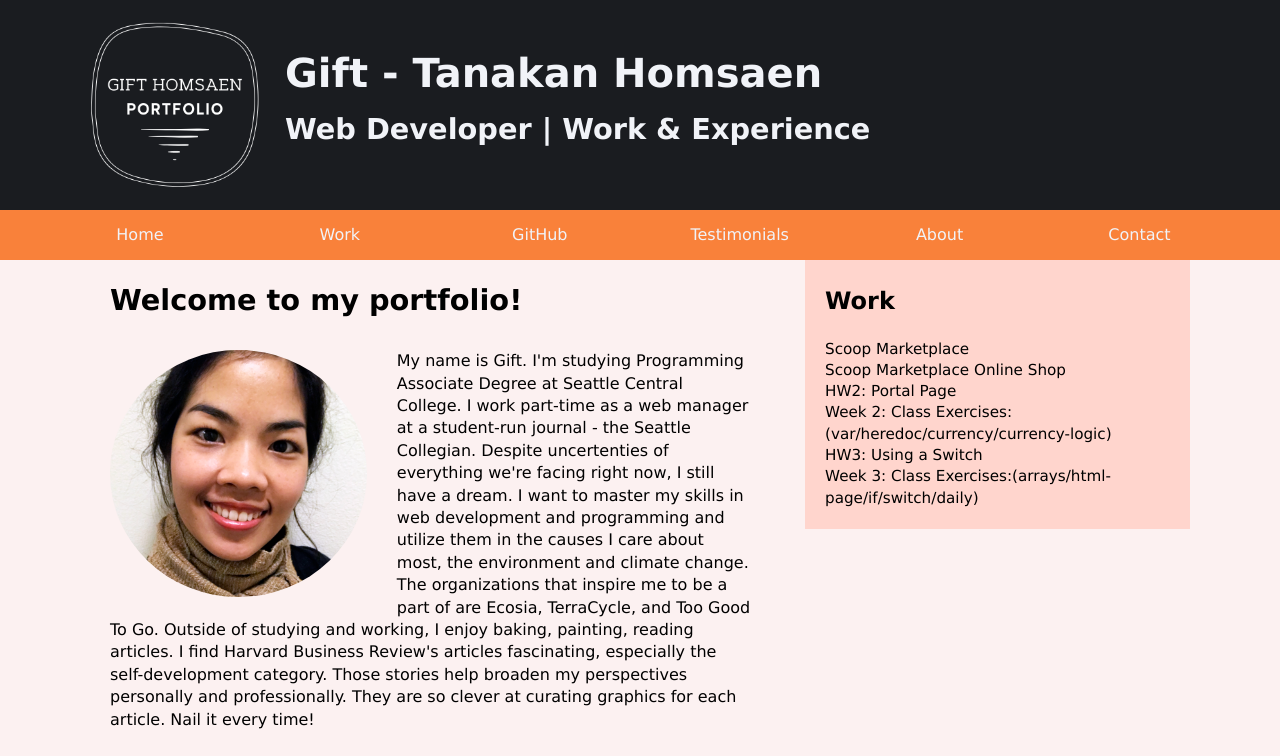
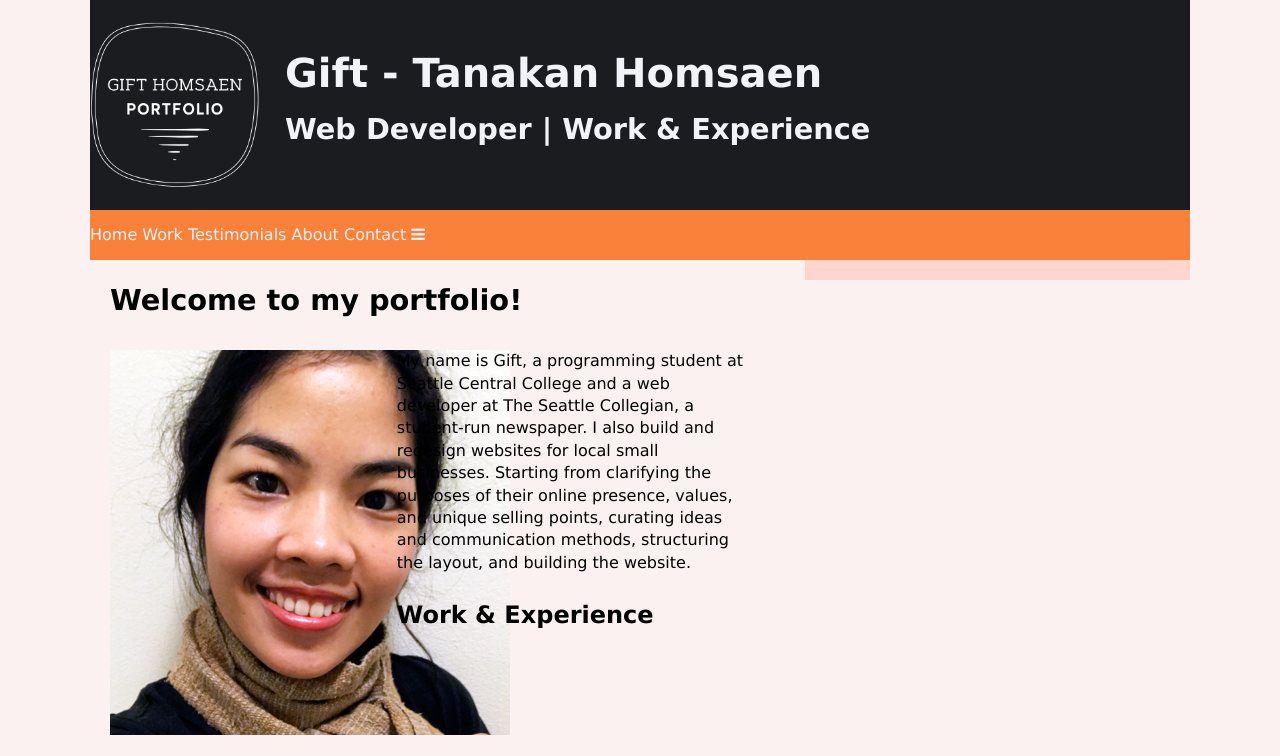
Before and after one commit to gifttanakan/portfolio, a PHP site: page / in a window 1280 px wide. Shown: the top 756 px of the page. Run offline with PHP 8.4, Linux system fonts and the light colour scheme.

Commit message:
Get the grid, flex to work as a structure first
- Flex within grid
- responsive

```diff
--- a/index.php
+++ b/index.php
@@ -2,67 +2,175 @@
 <html lang="en">
     <head>
         <meta charset="UTF-8">
+        <meta name="viewport" content="width=device-width" />
         <title>Gift's Portfolio</title>
         <link href="css/styles.css" type="text/css" rel="stylesheet">
+        <link rel="stylesheet" href="https://cdnjs.cloudflare.com/ajax/libs/font-awesome/4.7.0/css/font-awesome.min.css">
+
     </head>
 
     <body>
-        <header>
-            <div class="row">
+        <div class="under-header">
+            </div>
+        <div class="wrapper">
+            <header>
                 <a href="index.php"><img id="logo" src="images/portfolio_logo_white_new.png" alt="Portfolio logo"></a>
                 <div class="headtext">
                     <h1>Gift - Tanakan Homsaen</h1>
                     <h2 class="h2-head">Web Developer | Work &amp; Experience</h2>
                 </div>
+            </header>
+
+            <nav class="topnav" id="myTopnav">
+
+                <a href="index.php" class="active">Home</a>
+                <a href="index.php">Work</a>
+                <a href="index.php">Testimonials</a>
+                <a href="index.php">About</a>
+                <a href="index.php">Contact</a>
+                <a href="javascript:void(0);" class="icon" onclick="myFunction()">
+                    <i class="fa fa-bars"></i>
+                </a>
+            </nav>
+            <main>
+                <div id="short-bio">
+                <h2 class="welcome">Welcome to my portfolio!</h2>
+                    <div class="profile_img">
+                        <img src ="images/GiftRedimension.png" alt="GiftImage"> </div>
+<!--                <p>My name is Gift. I'm studying Programming Associate Degree at Seattle Central College. I also work as a web manager at a student-run newspaper - The Seattle Collegian. Despite uncertainties of everything we're facing right now, I still have a dream. I want to master my skills in web development and programming and utilize them in the causes I care about most, the environment and climate change.</p>-->
+                <p>My name is Gift, a programming student at Seattle Central College and a web developer at The Seattle Collegian, a student-run newspaper. I also build and redesign websites for local small businesses. Starting from clarifying the purposes of their online presence, values, and unique selling points, curating ideas and communication methods, structuring the layout, and building the website.</p>
+
+<!--
+                I'd be more than happy to work with you whether you want to redesign the existing website or build a new one. Explore my work and and contact me.
+                </p>
+-->
+                </div>
+                <div id="work-section">
+                <h2>Work &amp; Experience</h2>
+
+                <div class="container">
+                    <div class="item project1">
+                        <div class="work_img">
+                            <img src ="images/scoop_home.png" alt="Scoop Marketplace Home Page">
+                        </div>
+                            <div class="work_points">
+                                <h3>Project1</h3>
+                                <ul>
+                                    <li>work1
+                    My name is Gift, a programming  </li>
+                                    <li>work1
+                    My name is Gift, a programming </li>
+                                    <li>work1
+                    My name is Gift, a programming </li>
+
+                                </ul>
+                    </div>
+                    </div> <!--end item-->
+
+                    <div class="item project2">
+                        <div class="work_img">
+                            <img src ="images/scoop_online_home.png" alt="Scoop Marketplace Home Page">
+                        </div>
+                            <div class="work_points">
+                                <h3>Project2</h3>
+                                <ul>
+                                    <li>work1
+                    My name is Gift, a programming  </li>
+                                    <li>work1
+                    My name is Gift, a programming </li>
+                                    <li>work1
+                    My name is Gift, a programming </li>
+
+                                </ul>
+                    </div>
+                    </div> <!--end item-->
+
+
+                    <div class="item project3">
+                        <div class="work_img">
+                            <img src ="images/scoop_home.png" alt="Scoop Marketplace Home Page">
+                        </div>
+                            <div class="work_points">
+                                <h3>Project1</h3>
+                                <ul>
+                                    <li>work1
+                    My name is Gift, a programming  </li>
+                                    <li>work1
+                    My name is Gift, a programming </li>
+                                    <li>work1
+                    My name is Gift, a programming </li>
+
+                                </ul>
+                    </div>
+                    </div> <!--end item-->
+
+                    <div class="item project4">
+                        <div class="work_img">
+                            <img src ="images/scoop_online_home.png" alt="Scoop Marketplace Home Page">
+                        </div>
+                            <div class="work_points">
+                                <h3>Project2</h3>
+                                <ul>
+                                    <li>work1
+                    My name is Gift, a programming  </li>
+                                    <li>work1
+                    My name is Gift, a programming </li>
+                                    <li>work1
+                    My name is Gift, a programming </li>
+
+                                </ul>
+                    </div>
+                    </div> <!--end item-->
+
+                    </div> <!---end container-->
+
+
+
             </div>
-        </header>
-        <nav>
-            <!--        <div class="row">-->
-            <ul>
-                <li><a href="index.php">Home</a></li>
-                <li><a href="">Work</a></li>
-                <li><a href="https://github.com/Gift-Tanakan" target="_blank">GitHub</a></li>
-                <li><a href="">Testimonials</a></li>
-                <li><a href="">About</a></li>
-                <li><a href="">Contact</a></li>
-            </ul>
-            <!--        </div>end row-->
-        </nav>
-        <div class="wrapper">
-            <main>
-                <h2 class="welcome">Welcome to my portfolio!</h2>
-                <img class= "profile_img" src ="images/GiftRedimension.png" alt="GiftImage">
-                <p>My name is Gift. I'm studying Programming Associate Degree at Seattle Central College. I work part-time as a web manager at a student-run journal - the Seattle Collegian. Despite uncertenties of everything we're facing right now, I still have a dream. I want to master my skills in web development and programming and utilize them in the causes I care about most, the environment and climate change. The organizations that inspire me to be a part of are Ecosia, TerraCycle, and Too Good To Go. Outside of studying and working, I enjoy baking, painting, reading articles. I find Harvard Business Review's articles fascinating, especially the self-development category. Those stories help broaden my perspectives personally and professionally. They are so clever at curating graphics for each article. Nail it every time!
-                </p>
-
-                <h2>What I do?</h2>
+            </main>
+            <!--   <        aside class="item related-links">Related Links</aside> -->
+            <aside>
+<!--
+            <h2>Platforms I use</h2>
                 <ul>
+                    <li>WordPress</li>
+                    <li>SquareUp</li>
+                    <li>GoDaddy</li>
+                    <li>Wix</li>
+                </ul>
+-->
+<!--
+            <h2>Skills</h2>
+                <ul>
+                    <li>Web audit</li>
+                    <li>Research &amp; documentation </li>
+                    <li>Web content planning</li>
+                    <li>Layout designing</li>
                     <li>Wireframing</li>
-                    <li>Redesigning websites</li>
-                    <li>Visualizing your purposes</li>
+                    <li>Responsive Design</li>
+                    <li>HTML, CSS, PHP</li>
 
                 </ul>
-            </main>
-
-
-            <aside>
-                <h2>Work</h2>
+-->
+<!--
+            <h2>Work</h2>
                 <ul>
                     <li><a href="https://www.scoopmarketplace.com/" target="_blank">Scoop Marketplace</a></li>
                     <li><a href="https://www.shopscooponline.com/" target="_blank">Scoop Marketplace Online Shop</a></li>
-                    <li><a href="index.php">HW2: Portal Page</a></li>
-                    <li>Week 2: Class Exercises:(<a href="week2/var.php">var</a>/<a href="week2/heredoc.php">heredoc</a>/<a href="week2/currency.php">currency</a>/<a href="week2/currency-logic.php">currency-logic)</a></li>
-                    <li><a href="daily.php">HW3: Using a Switch</a></li>
-                    <li>Week 3: Class Exercises:(<a href="week3/arrays.php">arrays</a>/<a href="week3/html-page.php">html-page</a>/<a href="week3/if.php">if</a>/<a href="week3/switch.php">switch</a>/<a href="site1/daily.php">daily</a>)</li>
-
 
                 </ul>
+-->
             </aside>
-        </div> <!--end wrapper-->
+<!--
+            <div class="under-footer">
+            </div>
+-->
+            <footer>
 
-        <footer>
             <div class="copyright">
-                <div class="row">
+                <p>Copyright 2019 - <?php
+                            echo date('Y');
+                            ?> | All Rights Reserved | <a href="index.php">Web Design by Gift</a></p>
 
                     <ul>
                         <li>Copyright 2019 - <?php
@@ -72,11 +180,23 @@
                         <li>All Rights Reserved</li>
 
                         <li><a href="index.php">Web Design by Gift</a></li>
+                    </ul>
 
-                    </ul>
-                </div><!--end row-->
             </div> <!--end copyright-->
-        </footer>
+            </footer>
+
+        </div> <!--End Wrapper--->
+
+        <script>
+            function myFunction() {
+                var x = document.getElementById("myTopnav");
+                if (x.className === "topnav") {
+                    x.className += " responsive";
+                } else {
+                    x.className = "topnav";
+                }
+            }
+        </script>
 
     </body>
 </html>
```
